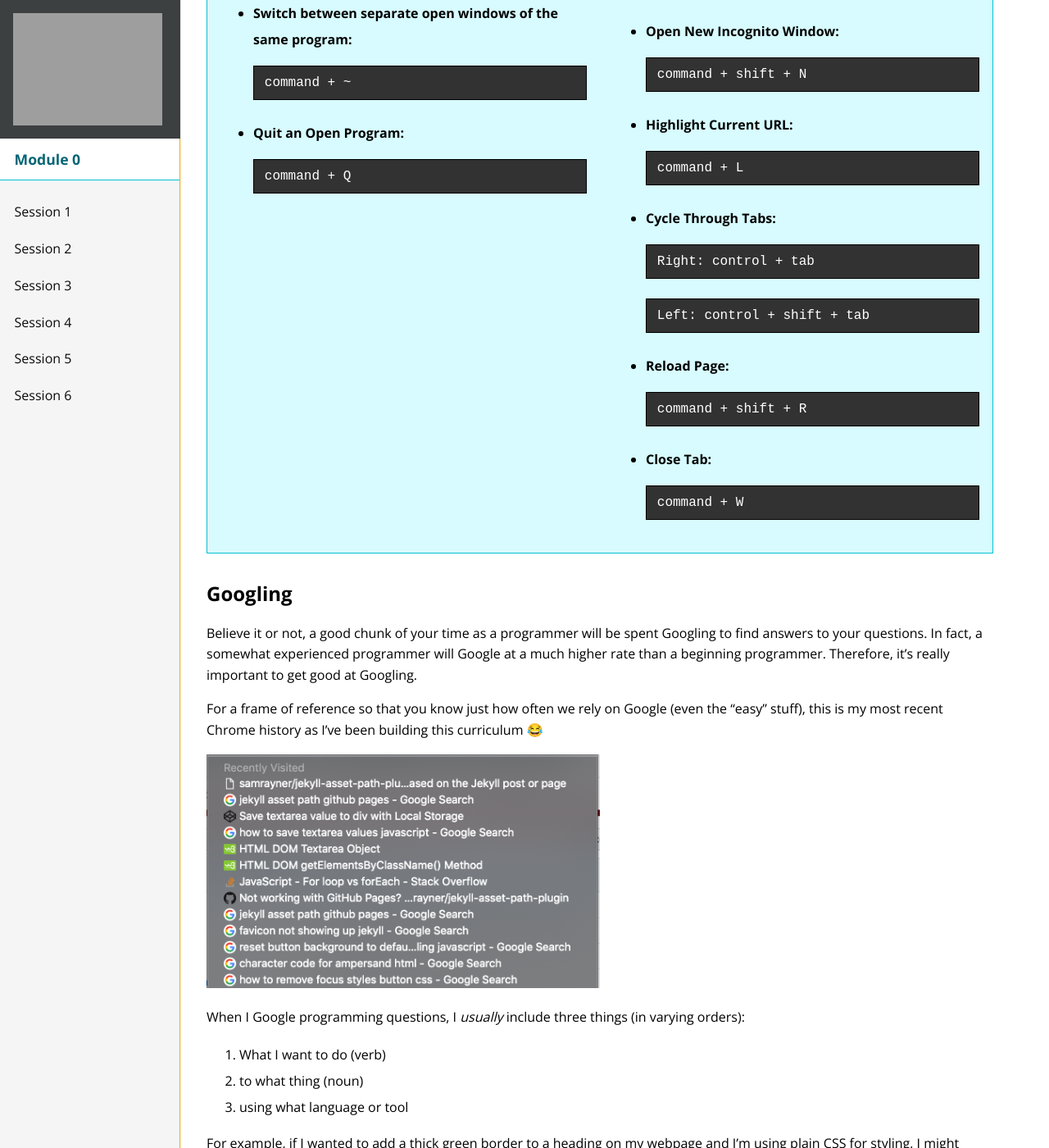
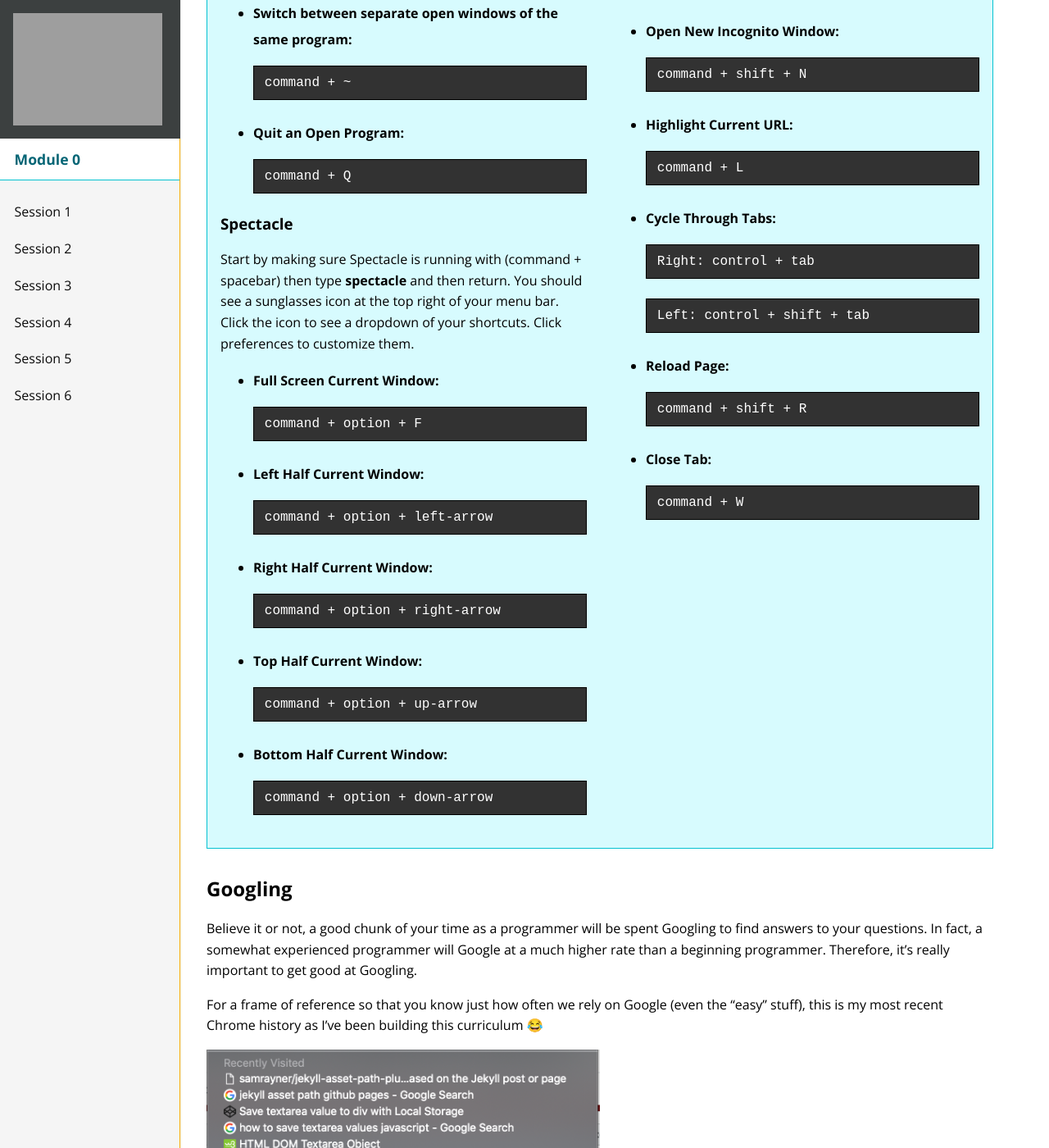
Before and after one commit to turingschool/mod-0-curriculum, a Jekyll site: the page built from session2/index.md, in a window 1280 px wide and 1400 px high, scrolled down 3107 px. Shown: the whole window at 82% size. Built offline with Jekyll 4.4.1, drawn with Linux system fonts in a browser that asks for light colours; nearby versions of some CDN libraries.

Commit message:
Add spectacle shortcuts

```diff
--- a/session2/index.md
+++ b/session2/index.md
@@ -146,6 +146,32 @@ Initially, your flow will be slower as you learn and memorize each of the shortc
           <pre>command + Q</pre>
         </li>
       </ul>
+      <div>
+      <h3>Spectacle</h3>
+      <p>Start by making sure Spectacle is running with (command + spacebar) then type <strong>spectacle</strong> and then return. You should see a sunglasses icon at the top right of your menu bar. Click the icon to see a dropdown of your shortcuts. Click preferences to customize them.</p>
+      <ul>
+        <li>
+          <strong>Full Screen Current Window:</strong>
+          <pre>command + option + F</pre>
+        </li>
+        <li>
+          <strong>Left Half Current Window:</strong>
+          <pre>command + option + left-arrow</pre>
+        </li>
+        <li>
+          <strong>Right Half Current Window:</strong>
+          <pre>command + option + right-arrow</pre>
+        </li>
+        <li>
+          <strong>Top Half Current Window:</strong>
+          <pre>command + option + up-arrow</pre>
+        </li>
+        <li>
+          <strong>Bottom Half Current Window:</strong>
+          <pre>command + option + down-arrow</pre>
+        </li>
+      </ul>
+    </div>
     </div>
     <div>
       <h3>Chrome Browser</h3>
```
